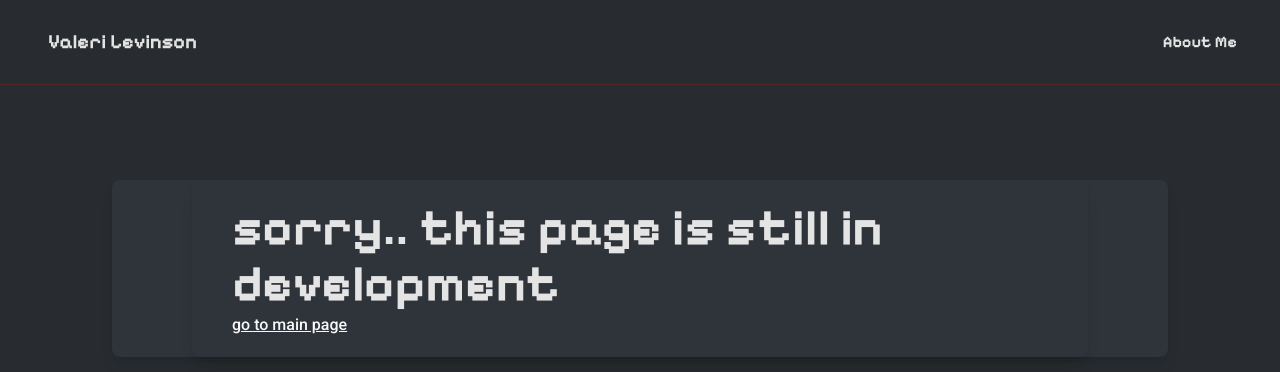
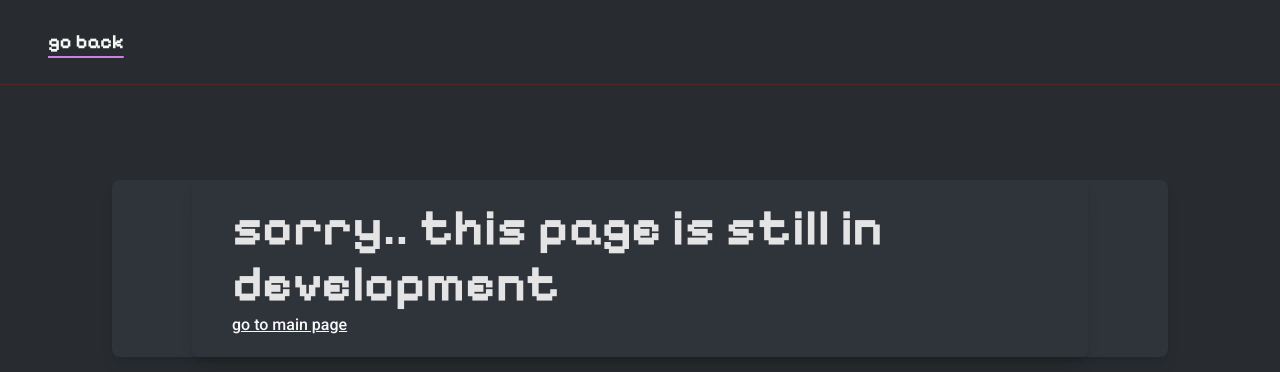
Before and after one commit to Valeri-L/portfolio, a Vue app in the folder frontend/: page /documentation/top_down in a window 1280 px wide. Shown: the top 372 px of the page. Built offline with nearby package versions, Linux system fonts and the light colour scheme.

Commit message:
added go back top bar in the documentation page

```diff
--- a/frontend/src/components/DocumentationPage.vue
+++ b/frontend/src/components/DocumentationPage.vue
@@ -11,7 +11,7 @@
 
     // Map the parameter to specific components
     const documentationComponents = {
-        valar_crm: InDevelopment, // DocCRM,
+        valar_crm: DocCRM, // DocCRM,
         top_down: InDevelopment, //DocTopDown,
         weather_api: InDevelopment, //DocWeatherAPI,
       };
@@ -27,7 +27,6 @@
 
 
 <template>
-    {{ console.log("documentation page") }}
     <div>
         <header class="fixed top-0 left-0 w-full z-10">
         <DocNavigationBar />
--- a/frontend/src/components/PortfolioPage.vue
+++ b/frontend/src/components/PortfolioPage.vue
@@ -14,9 +14,9 @@ import WhatIDo from './portfolio_components/WhatIDo.vue';
   <header class="fixed top-0 left-0 w-full z-10">
     <NavigationBar />
   </header>
+
   <!-- Content of the page -->
   <div >
-    <!-- Add padding-top to avoid overlap with fixed navbar -->
 
     <!-- About Me Section -->
     <section id="about-me" class="pt-0">
--- a/frontend/src/components/documentation_componenets/DocNavigationBar.vue
+++ b/frontend/src/components/documentation_componenets/DocNavigationBar.vue
@@ -23,7 +23,7 @@ const scrollTo = (section) => {
   }
 };
 
-const button_sx = `bg-transparent border-none hover:underline underline-offset-8 decoration-text-purple focus:outline-none focus:ring-0`;
+const button_sx = `bg-transparent text-primary-300 hover:text-borders-grey underline border-none hover:no-underline underline-offset-8 decoration-text-purple focus:outline-none focus:ring-0`;
 </script>
 
 <template>
@@ -34,18 +34,13 @@ const button_sx = `bg-transparent border-none hover:underline underline-offset-8
       <div class="flex items-center gap-8">
       <!-- logo -->
         <div class="text-xl">
-            <button :class="button_sx">Valeri Levinson</button><!-- logo on the top left side -->
+            <a href="/" class="">
+              <button :class="button_sx">go back</button><!-- logo on the top left side -->
+            </a>
+            </div>
+
         </div>
 
-        </div>
-            <div class="flex space-x-6">
-            <button
-                :class="`${button_sx} ${activeButton === 'about' ? 'no-underline' : ''}`"
-                @click="scrollTo('about-me')"
-            >
-                About Me
-            </button>
-            </div>
         </div>
   </nav>
 
```
